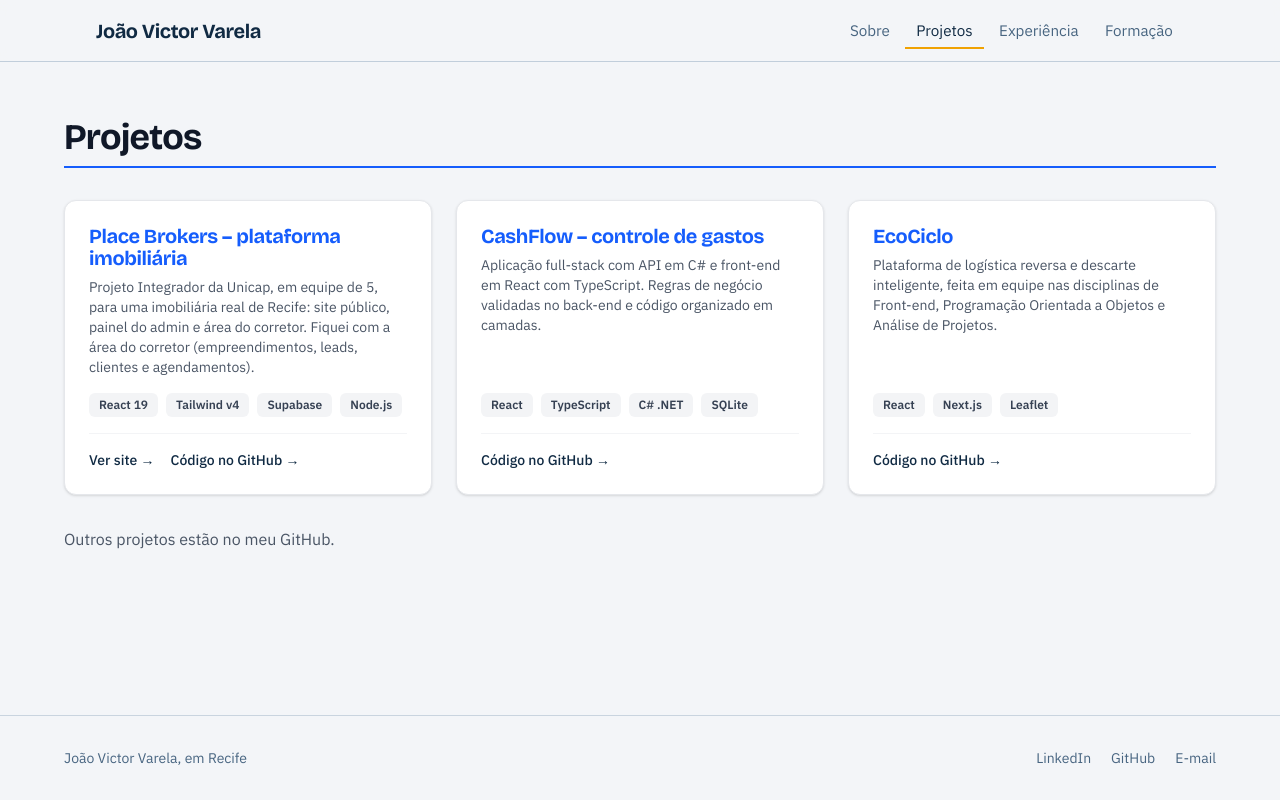
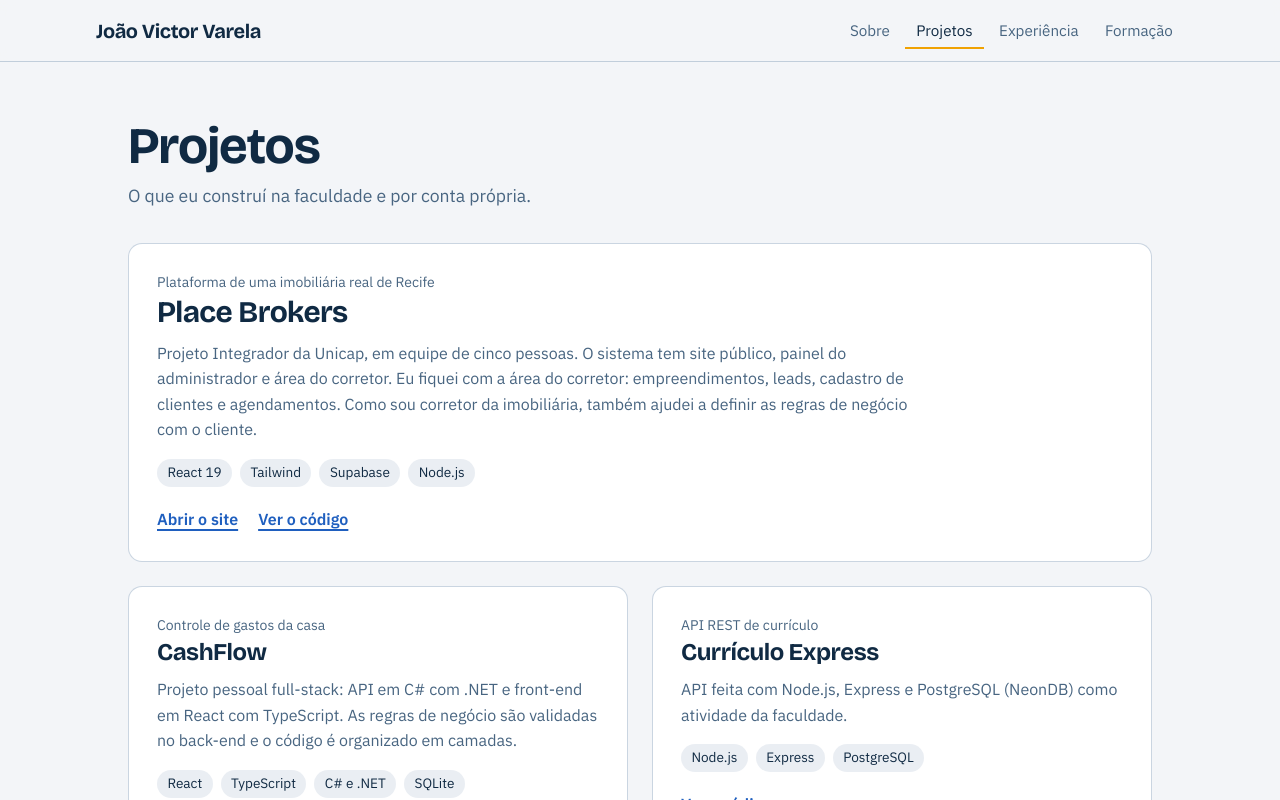
Before and after one commit to Jonqry/Portfolio, a Next.js app: page /projetos in a window 1280 px wide. Shown: the top 800 px of the page. Built offline with nearby package versions, Linux system fonts and the light colour scheme.

Commit message:
Add files via upload

```diff
--- a/app/projetos/page.js
+++ b/app/projetos/page.js
@@ -1,70 +1,78 @@
 const projetos = [
   {
-    nome: "Place Brokers – plataforma imobiliária",
+    nome: 'Place Brokers',
+    resumo: 'Plataforma de uma imobiliária real de Recife',
     descricao:
-      "Projeto Integrador da Unicap, em equipe de 5, para uma imobiliária real de Recife: site público, painel do admin e área do corretor. Fiquei com a área do corretor (empreendimentos, leads, clientes e agendamentos).",
-    tags: ["React 19", "Tailwind v4", "Supabase", "Node.js"],
-    site: "https://placebrokers-frontend.vercel.app",
-    github: "https://github.com/Arthurms-dev/PI4-Place-Brokers-Integrador-FrontEnd",
+      'Projeto Integrador da Unicap, em equipe de cinco pessoas. O sistema tem site público, painel do administrador e área do corretor. Eu fiquei com a área do corretor: empreendimentos, leads, cadastro de clientes e agendamentos. Como sou corretor da imobiliária, também ajudei a definir as regras de negócio com o cliente.',
+    tags: ['React 19', 'Tailwind', 'Supabase', 'Node.js'],
+    site: 'https://placebrokers-frontend.vercel.app',
+    github: 'https://github.com/Arthurms-dev/PI4-Place-Brokers-Integrador-FrontEnd',
+    destaque: true,
   },
   {
-    nome: "CashFlow – controle de gastos",
+    nome: 'CashFlow',
+    resumo: 'Controle de gastos da casa',
     descricao:
-      "Aplicação full-stack com API em C# e front-end em React com TypeScript. Regras de negócio validadas no back-end e código organizado em camadas.",
-    tags: ["React", "TypeScript", "C# .NET", "SQLite"],
-    github: "https://github.com/Jonqry/cashflow-fullstack",
+      'Projeto pessoal full-stack: API em C# com .NET e front-end em React com TypeScript. As regras de negócio são validadas no back-end e o código é organizado em camadas.',
+    tags: ['React', 'TypeScript', 'C# e .NET', 'SQLite'],
+    github: 'https://github.com/Jonqry/cashflow-fullstack',
   },
   {
-    nome: "EcoCiclo",
+    nome: 'Currículo Express',
+    resumo: 'API REST de currículo',
     descricao:
-      "Plataforma de logística reversa e descarte inteligente, feita em equipe nas disciplinas de Front-end, Programação Orientada a Objetos e Análise de Projetos.",
-    tags: ["React", "Next.js", "Leaflet"],
-    github: "https://github.com/Arthurms-dev/eco-ciclo-pfe-poo-aps",
+      'API feita com Node.js, Express e PostgreSQL (NeonDB) como atividade da faculdade.',
+    tags: ['Node.js', 'Express', 'PostgreSQL'],
+    github: 'https://github.com/Jonqry/curriculo-express',
+  },
+  {
+    nome: 'EcoCiclo',
+    resumo: 'Logística reversa e descarte de resíduos',
+    descricao:
+      'Plataforma feita em equipe nas disciplinas de Front-end, Programação Orientada a Objetos e Análise de Projetos.',
+    tags: ['React', 'Next.js', 'Leaflet'],
+    github: 'https://github.com/Arthurms-dev/eco-ciclo-pfe-poo-aps',
   },
 ];
 
+function Projeto({ projeto }) {
+  return (
+    <article className={projeto.destaque ? 'bloco md:col-span-2 border-l-4 border-l-[color:var(--sol)]' : 'bloco'}>
+      <p className="text-sm text-[color:var(--tinta-suave)] mb-1">{projeto.resumo}</p>
+      <h2 className={projeto.destaque ? 'text-3xl font-bold mb-3' : 'text-2xl font-bold mb-3'}>{projeto.nome}</h2>
+      <p className="text-[color:var(--tinta-suave)] mb-4 max-w-3xl">{projeto.descricao}</p>
+      <ul className="flex flex-wrap gap-2 mb-5">
+        {projeto.tags.map((tag) => (
+          <li key={tag} className="etiqueta">{tag}</li>
+        ))}
+      </ul>
+      <div className="flex flex-wrap gap-5">
+        {projeto.site && (
+          <a href={projeto.site} target="_blank" rel="noopener noreferrer" className="link-texto">Abrir o site</a>
+        )}
+        <a href={projeto.github} target="_blank" rel="noopener noreferrer" className="link-texto">Ver o código</a>
+      </div>
+    </article>
+  );
+}
+
 export default function Projetos() {
   return (
-    <div className="max-w-6xl mx-auto space-y-8 animate-fade-in-up">
-      <h1 className="text-4xl font-bold text-gray-900 border-b-2 border-blue-600 pb-2">
-        Projetos
-      </h1>
+    <div className="pagina space-y-8">
+      <header>
+        <h1 className="titulo-pagina">Projetos</h1>
+        <p className="intro-pagina">O que eu construí na faculdade e por conta própria.</p>
+      </header>
 
-      <div className="grid grid-cols-1 md:grid-cols-2 lg:grid-cols-3 gap-6">
+      <div className="grid md:grid-cols-2 gap-6">
         {projetos.map((projeto) => (
-          <div
-            key={projeto.nome}
-            className="bg-white p-6 rounded-xl shadow-sm border border-gray-200 hover:shadow-lg hover:-translate-y-1 transition-all flex flex-col h-full"
-          >
-            <h2 className="text-xl font-bold text-blue-600 mb-2">{projeto.nome}</h2>
-            <p className="text-gray-600 text-sm mb-4 flex-grow">{projeto.descricao}</p>
-            <div className="flex flex-wrap gap-2 mb-4">
-              {projeto.tags.map((tag) => (
-                <span key={tag} className="text-xs font-semibold px-2.5 py-1 bg-gray-100 text-gray-700 rounded-md">
-                  {tag}
-                </span>
-              ))}
-            </div>
-            <div className="pt-4 border-t border-gray-100 flex items-center gap-4 text-sm font-medium">
-              {projeto.site && (
-                <a href={projeto.site} target="_blank" rel="noopener noreferrer" className="text-blue-600 hover:underline">
-                  Ver site →
-                </a>
-              )}
-              <a href={projeto.github} target="_blank" rel="noopener noreferrer" className="text-gray-700 hover:underline">
-                Código no GitHub →
-              </a>
-            </div>
-          </div>
+          <Projeto key={projeto.nome} projeto={projeto} />
         ))}
       </div>
 
-      <p className="text-gray-600">
-        Outros projetos estão no meu{" "}
-        <a href="https://github.com/Jonqry" target="_blank" rel="noopener noreferrer" className="text-blue-600 hover:underline">
-          GitHub
-        </a>
-        .
+      <p className="text-[color:var(--tinta-suave)]">
+        Outros estudos estão no meu{' '}
+        <a href="https://github.com/Jonqry" target="_blank" rel="noopener noreferrer" className="link-texto">GitHub</a>.
       </p>
     </div>
   );
```
